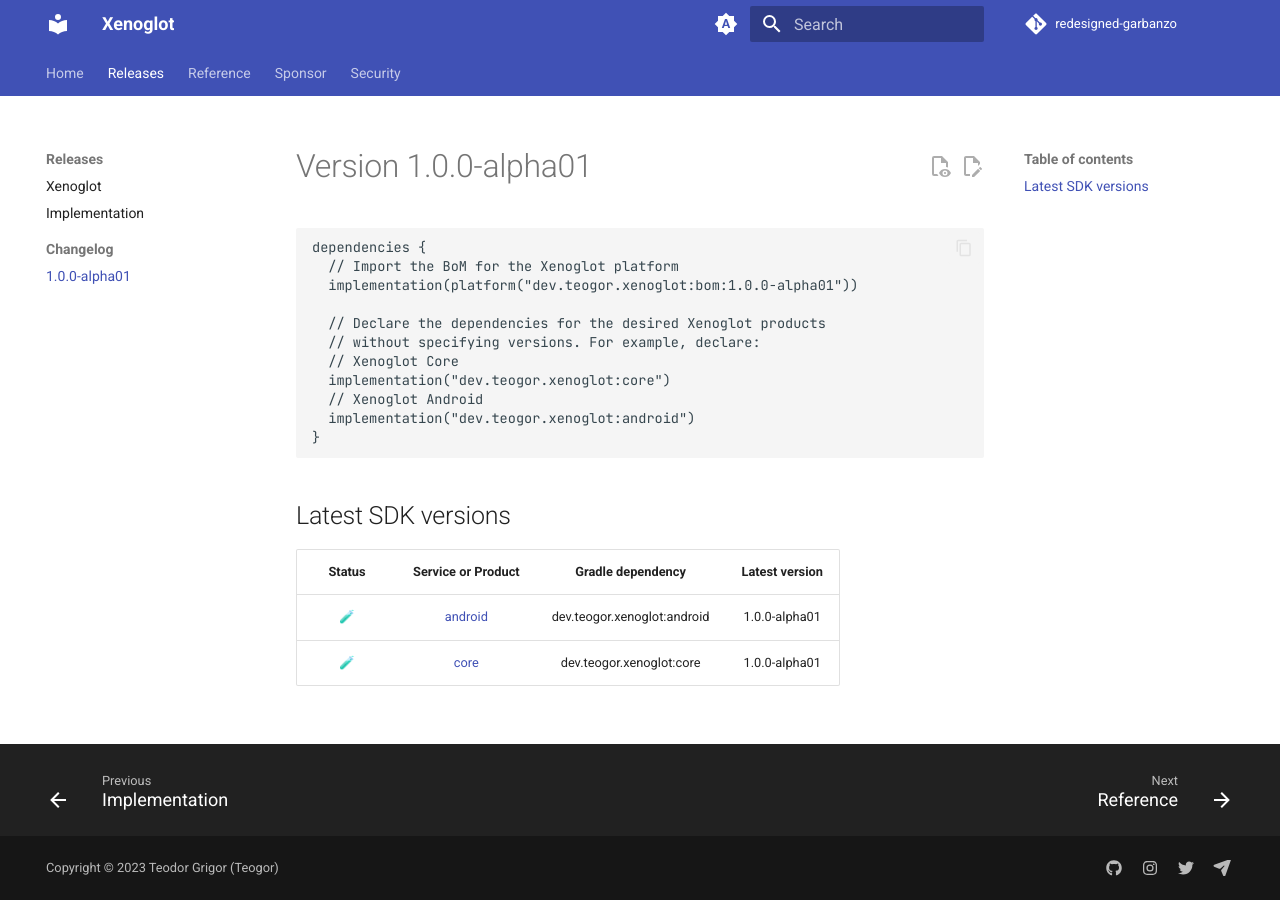
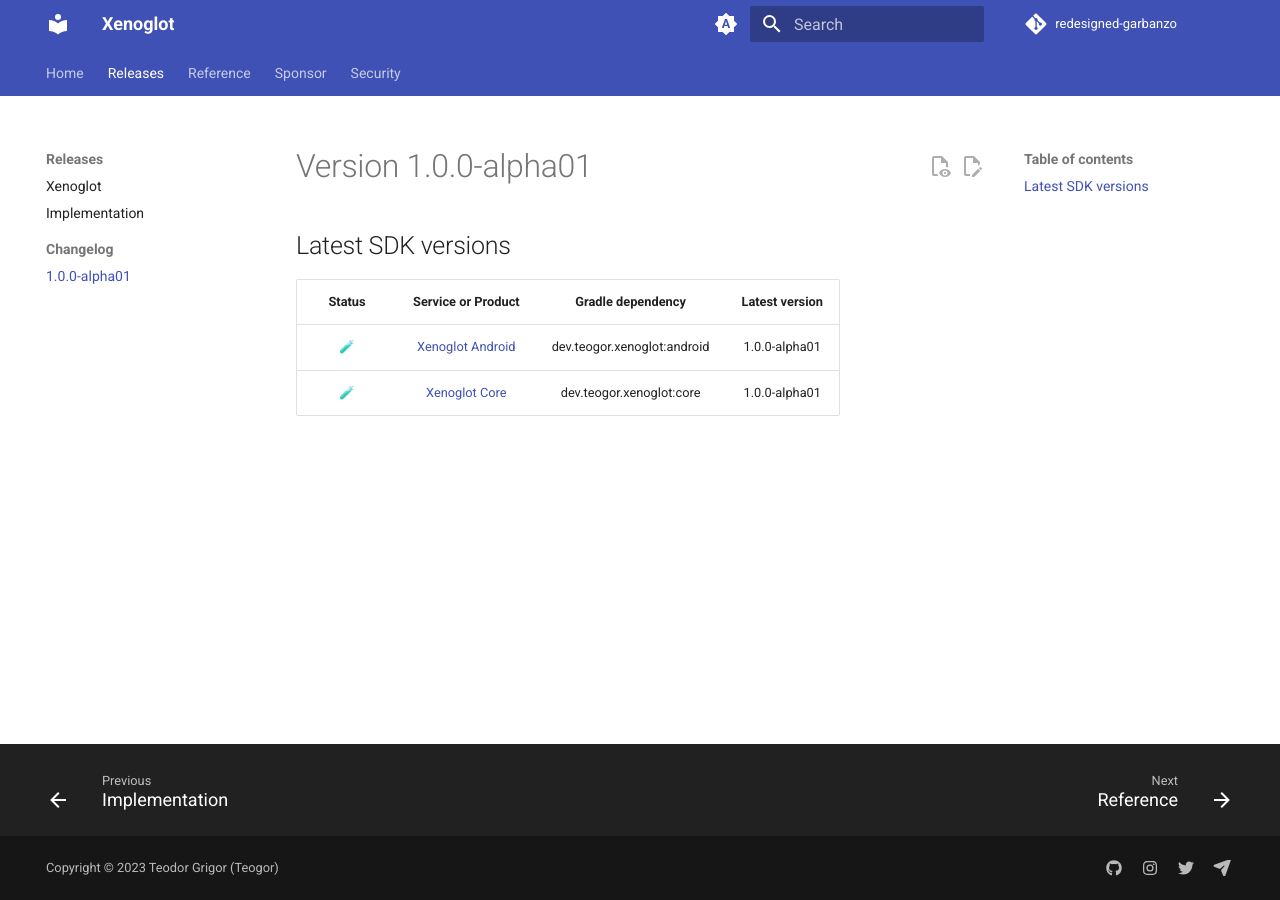
Before and after one commit to teogor/redesigned-garbanzo, an MkDocs documentation site: the page built from docs/releases/changelog/1.0.0-alpha01.md, in a window 1280 px wide. Built offline with MkDocs 1.6.1 and Material for MkDocs 9.7.7, drawn with Linux system fonts in a browser that asks for light colours; comment, search, counter and statistics services are not loaded.

Commit message:
Update 1.0.0-alpha01.md

````diff
--- a/docs/releases/changelog/1.0.0-alpha01.md
+++ b/docs/releases/changelog/1.0.0-alpha01.md
@@ -1,24 +1,10 @@
 [//]: # (This file was automatically generated - do not edit)
 
 # Version 1.0.0-alpha01
-
-```kt
-dependencies {
-  // Import the BoM for the Xenoglot platform
-  implementation(platform("dev.teogor.xenoglot:bom:1.0.0-alpha01"))
-
-  // Declare the dependencies for the desired Xenoglot products
-  // without specifying versions. For example, declare:
-  // Xenoglot Core
-  implementation("dev.teogor.xenoglot:core")
-  // Xenoglot Android
-  implementation("dev.teogor.xenoglot:android")
-}
-```
 
 ## Latest SDK versions
 
 | Status |          Service or Product           |      Gradle dependency      | Latest version |
 |:------:|:-------------------------------------:|:---------------------------:|:--------------:|
-|   🧪   | [android](../../../reference/android) | dev.teogor.xenoglot:android | 1.0.0-alpha01  |
-|   🧪   |    [core](../../../reference/core)    |  dev.teogor.xenoglot:core   | 1.0.0-alpha01  |
+| 🧪 | [Xenoglot Android](../../../reference/android) | dev.teogor.xenoglot:android | 1.0.0-alpha01 |
+| 🧪 | [Xenoglot Core](../../../reference/core) | dev.teogor.xenoglot:core | 1.0.0-alpha01 |
````
